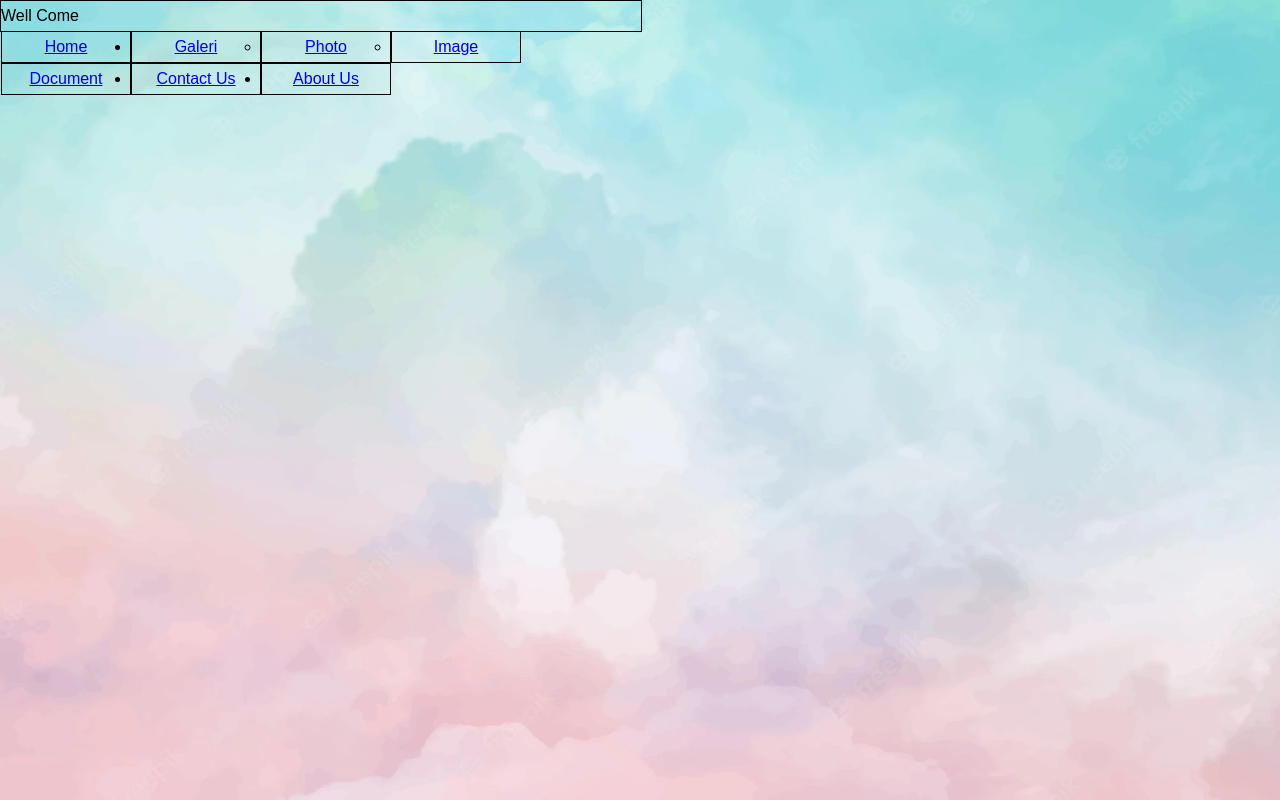
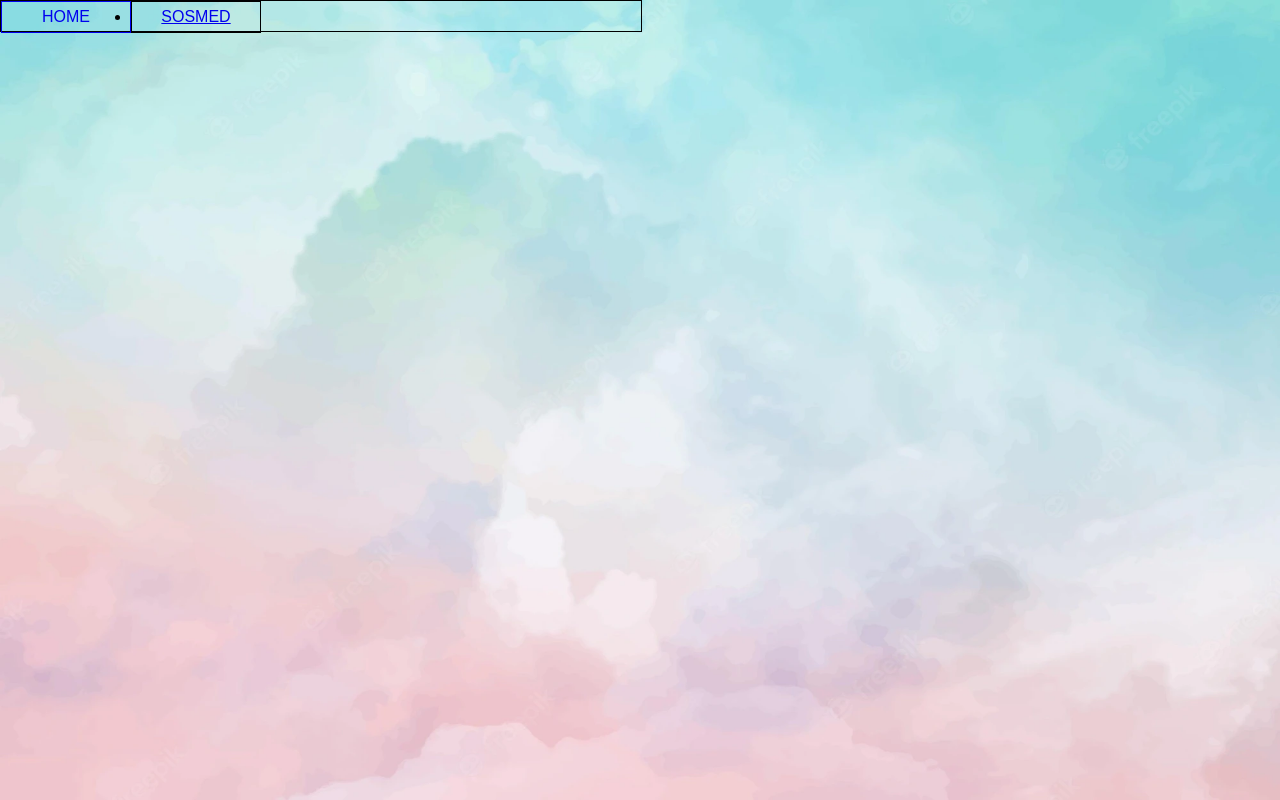
Before and after one commit to ginaselvia/gina, a plain HTML site: page index.html in a window 1280 px wide. Drawn offline with Linux system fonts and the light colour scheme.

Commit message:
Add files via upload

```diff
--- a/index.html
+++ b/index.html
@@ -1,28 +1,19 @@
-<!DOCTYPE html>
 <html>
 <head>
-	<meta charset="utf-8">
-	<meta name="viewport" content="width=device-width, initial-scale=1">
-	<title> dropdwon menu</title>
-	<link rel="stylesheet" type="text/css" href="style.css" type="text/css">
+	<title>Drop down</title>
+	<link rel="stylesheet" type="text/css" href="style.css">
 </head>
 <body>
-
-<nav class="menu">
-	<label>Well Come</label>
-	<ul>
-		 <li><a href="#">Home</a></li>
-		 <li><a href="#">Galeri</a></li>
-		     <ul class="dropdwon">
-		     	 <li><a href="#">Photo</a></li>
-		     	 <li><a href="#">Image</a></li>
-		     	 <li><a href="#">Document</a></li>
-		     </ul>
-		</li>
-		 <li><a href="#">Contact Us</a></li>
-		 <li><a href="#">About Us</a></li>
-   </ul>
-</nav>
-
+	<nav>
+		<ul>
+			<a href="#"><li>HOME</li>
+			<li>SOSMED
+				<ul>
+					<a href=""><li>FACEBOOK</li></a>
+					<a href=""><li>INSTAGRAM</li></a>
+					<a href=""><li>TIKTOK</li></a>
+				</ul>
+			</li>
+		</ul>
+	</nav>
 </body>
-</html>
```
